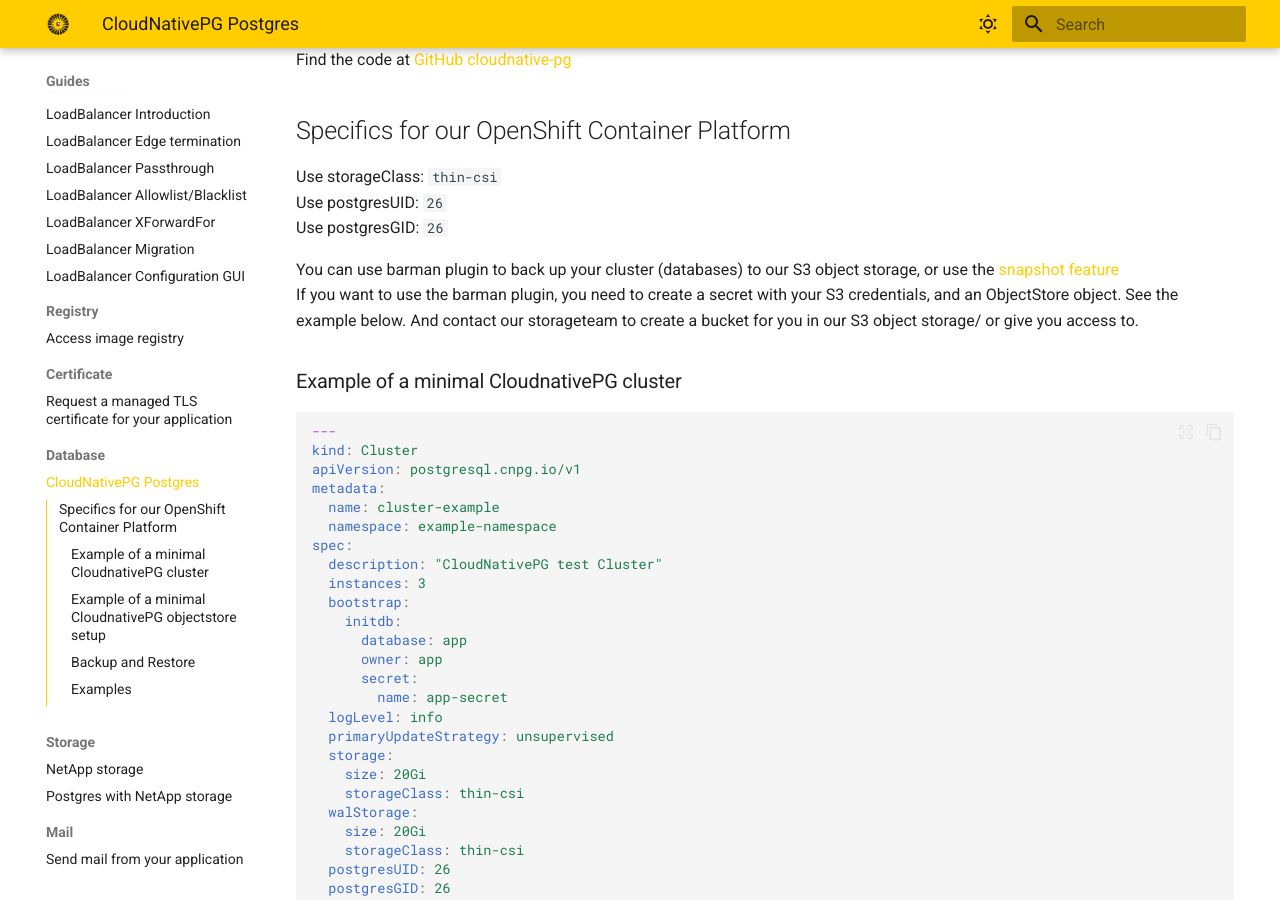
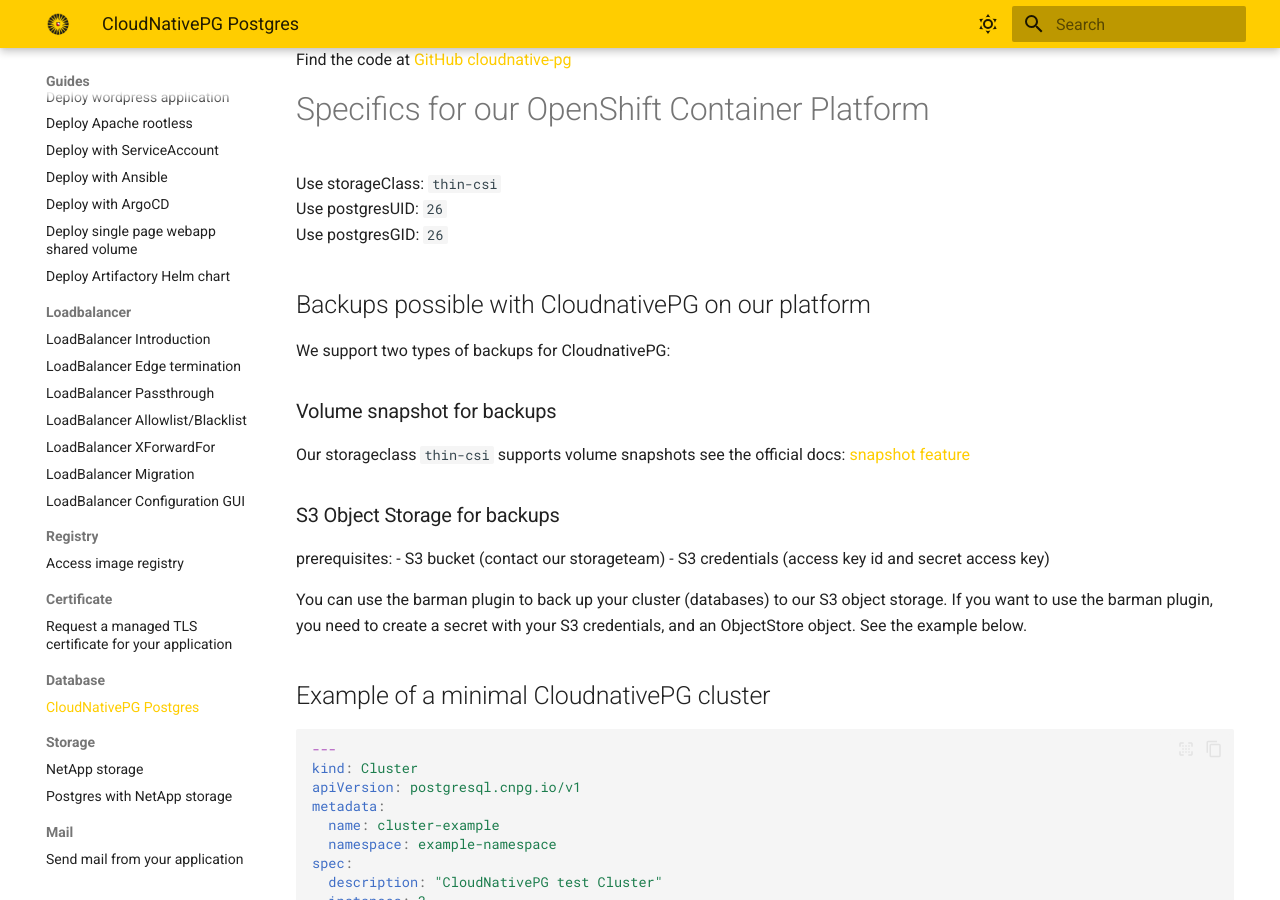
Before and after one commit to UtrechtUniversity/containerplatform-docs, an MkDocs documentation site: the page built from docs/content/guides/cloudnativepg-operator.md, in a window 1280 px wide and 900 px high, scrolled down 313 px. Built offline with MkDocs 1.6.1 and Material for MkDocs 9.7.7, drawn with Linux system fonts in a browser that asks for light colours.

Commit message:
tweaking the layout
Signed-off-by: Rene Hoos <r.w.a.hoos@uu.nl>

````diff
--- a/docs/content/guides/cloudnativepg-operator.md
+++ b/docs/content/guides/cloudnativepg-operator.md
@@ -6,17 +6,25 @@
 Find the guide at <a href="https://cloudnative-pg.io/documentation/1.27/" target="_blank">cloudnative-pg.io</a>
 Find the code at <a href="https://github.com/cloudnative-pg" target="_blank">GitHub cloudnative-pg</a>
 
-## Specifics for our OpenShift Container Platform
+# Specifics for our OpenShift Container Platform
 
 Use storageClass: `thin-csi`
 Use postgresUID: `26`
 Use postgresGID: `26`
 
-You can use barman plugin to back up your cluster (databases) to our S3 object storage, or use the <a href="https://cloudnative-pg.io/documentation/1.27/appendixes/backup_volumesnapshot/#about-standard-volume-snapshots" target="_blank">snapshot feature</a>
+## Backups possible with CloudnativePG on our platform
+We support two types of backups for CloudnativePG:
+### Volume snapshot for backups
+Our storageclass `thin-csi` supports volume snapshots see the official docs: <a href="https://cloudnative-pg.io/documentation/1.27/appendixes/backup_volumesnapshot/#about-standard-volume-snapshots" target="_blank">snapshot feature</a>
+### S3 Object Storage for backups
+prerequisites:
+ - S3 bucket (contact our storageteam)
+ - S3 credentials (access key id and secret access key)
+
+You can use the barman plugin to back up your cluster (databases) to our S3 object storage.
 If you want to use the barman plugin, you need to create a secret with your S3 credentials, and an ObjectStore object. See the example below.
-And contact our storageteam to create a bucket for you in our S3 object storage/ or give you access to.
 
-### Example of a minimal CloudnativePG cluster
+## Example of a minimal CloudnativePG cluster
 
 ```yaml
 ---
@@ -51,7 +59,7 @@
         barmanObjectName: cnpg-netapps3-store-test
 ```
 
-### Example of a minimal CloudnativePG objectstore setup
+## Example of a minimal CloudnativePG objectstore setup
 
 ```yaml
 ---
@@ -86,7 +94,7 @@
 type: Opaque
 ```
 
-### Backup and Restore
+## Backup and Restore
 Always refer to the official documentation for the most up-to-date and comprehensive information.
 <a href="https://cloudnative-pg.io/documentation/1.27/operator_capability_levels/#point-in-time-recovery-pitr-from-a-backup" target="_blank">cloudnative-pg.io backup & restore</a>
 PostgreSQL Backups
@@ -133,6 +141,6 @@
 
 Additionally, the flexibility extends to creating delayed replica clusters intentionally lagging behind the primary cluster. This intentional lag aims to minimize the Recovery Time Objective (RTO) in the event of unintended errors, such as incorrect DELETE or UPDATE SQL operations.### More execllent examples at their website
 
-### Examples
+## Examples
 Cloudnative PG has a lot of great examples and yaml files on their website, for different use cases.
 <a href="https://cloudnative-pg.io/documentation/1.27/samples/" target="_blank">cloudnative-pg.io samples</a>
````
